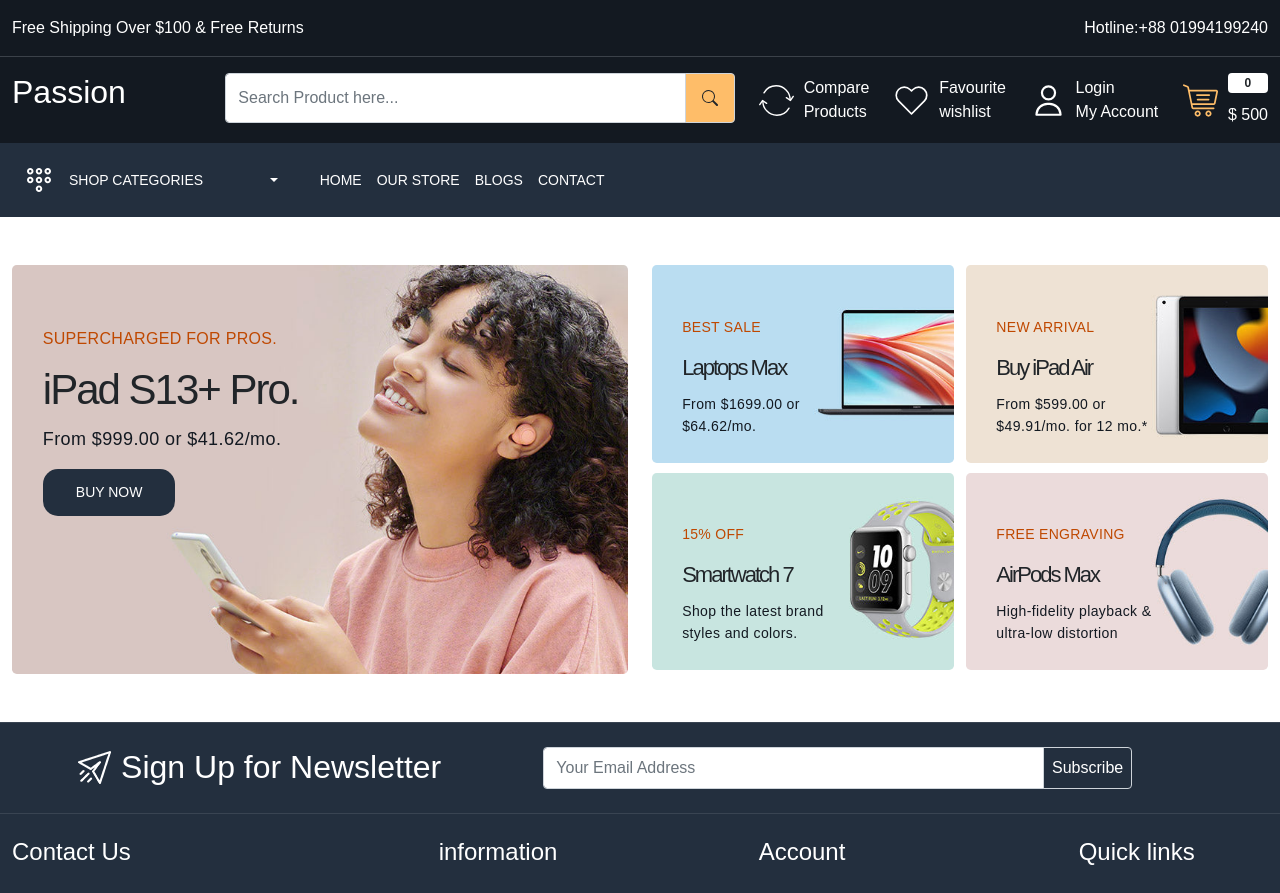
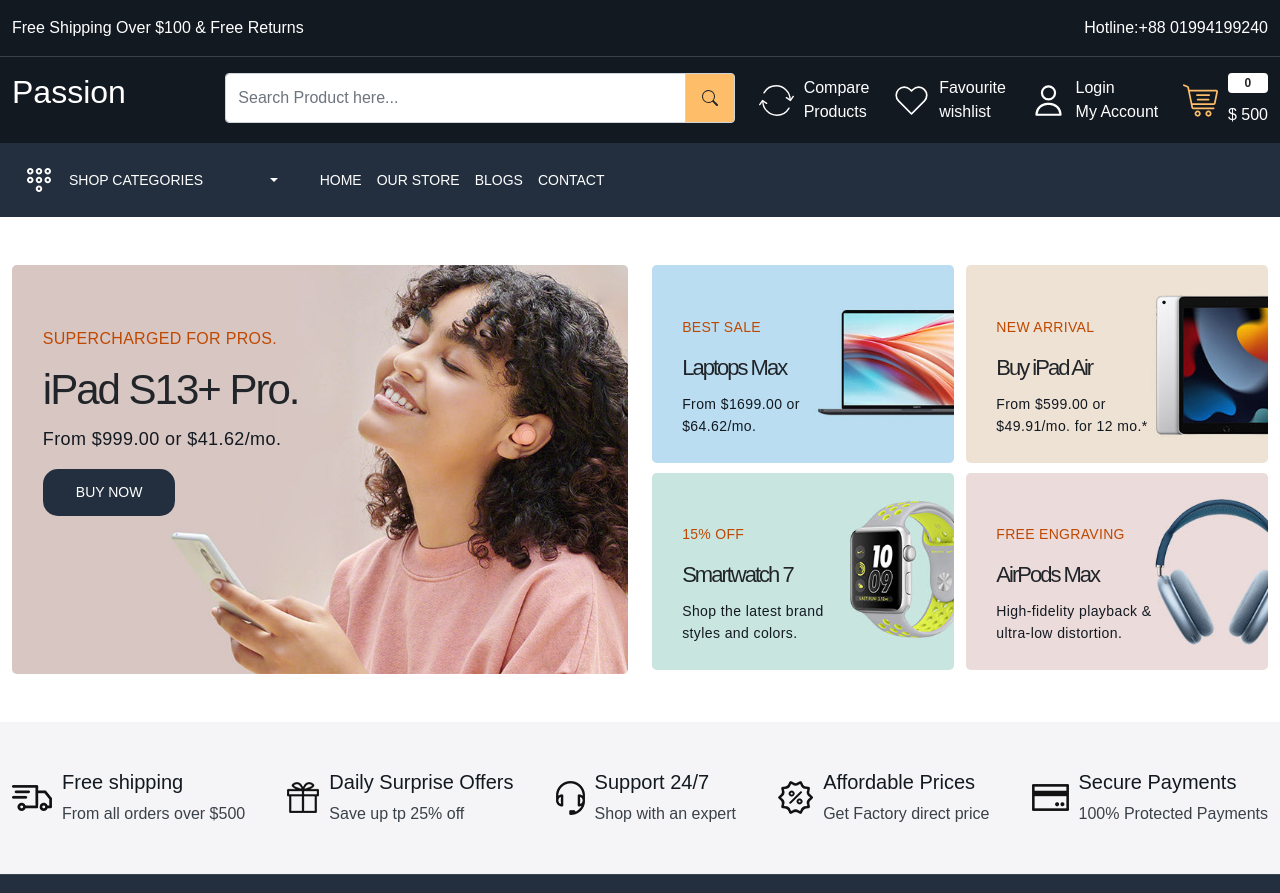
Before and after one commit to afrinzx/Passion-frontend, a React (Create React App) app: page / in a window 1280 px wide. Shown: the top 893 px of the page. Built offline with nearby package versions, Linux system fonts and the light colour scheme.

Commit message:
Section-2 of body is completed

```diff
--- a/src/App.css
+++ b/src/App.css
@@ -10,6 +10,7 @@
   --color-febd69:#febd69;
   --color-232f3e:#232f3e;
   --color-bf4800:#bf4800;
+  --color-f5f5f7:#f5f5f7;
 }
 body {
     font-family: "Rubik",sans-serif;
@@ -172,6 +173,24 @@
   width: 49%;
 }
 
+/* Home wrapper-2 */
+
+.home-wrapper-2{
+  background-color: var(--color-f5f5f7);
+
+}
+
+.home-wrapper-2 p{
+  color: var(--color-3b4149);
+  font-weight: lighter;
+}
+
+.home-wrapper-2 h5{
+  color: var(--color-131921);
+
+}
+
+/* Home wrapper-2 ends*/
 
 
 /*Home Page Ends*/
--- a/src/components/Footer.js
+++ b/src/components/Footer.js
@@ -38,7 +38,7 @@
               <h4 className="text-white mb-4">Contact Us</h4>
               <div className="footer-links d-flex flex-column">
                 <address className="text-white fs-6">
-                  house:25/B, KFC~Khilgaon,
+                  House: 25/B, KFC~Khilgaon,
                   <br />
                   M.W.Heights,Malibagh
                   <br />
--- a/src/pages/Home.js
+++ b/src/pages/Home.js
@@ -69,7 +69,7 @@
                 <div className="small-banner-content position-absolute">
                   <h4>FREE ENGRAVING</h4>
                   <h5>AirPods Max</h5>
-                  <p>High-fidelity playback &<br/> ultra-low distortion</p>
+                  <p>High-fidelity playback &<br/> ultra-low distortion.</p>
                 </div>
               </div>
               </div>
@@ -77,7 +77,50 @@
           </div>
         </div>
       </section>
-      <section>
+      <section className="home-wrapper-2 py-5">
+        <div className="container-xxl">
+            <div className="row">
+              <div className="col-12">
+                <div className="services d-flex align-items-center justify-content-between">
+                  <div className="d-flex align-items-center gap-10">
+                    <img src="images/service.png" alt="services"/>
+                    <div>
+                      <h5 >Free shipping</h5>
+                      <p className="mb-0">From all orders over $500</p>
+                    </div>
+                  </div>
+                  <div className="d-flex align-items-center gap-10">
+                    <img src="images/service-02.png" alt="services"/>
+                    <div>
+                      <h5 >Daily Surprise Offers</h5>
+                      <p className="mb-0">Save up tp 25% off</p>
+                    </div>
+                  </div>
+                  <div className="d-flex align-items-center gap-10">
+                    <img src="images/service-03.png" alt="services"/>
+                    <div>
+                      <h5 >Support 24/7</h5>
+                      <p className="mb-0">Shop with an expert</p>
+                    </div>
+                  </div>
+                  <div className="d-flex align-items-center gap-10">
+                    <img src="images/service-04.png" alt="services"/>
+                    <div>
+                      <h5 >Affordable Prices</h5>
+                      <p className="mb-0">Get Factory direct price</p>
+                    </div>
+                  </div>
+                  <div className="d-flex align-items-center gap-10">
+                    <img src="images/service-05.png" alt="services"/>
+                    <div>
+                      <h5 >Secure Payments</h5>
+                      <p className="mb-0">100% Protected Payments</p>
+                    </div>
+                  </div>
+                </div>
+              </div>
+            </div>
+        </div>
       </section>
     </>
         /*1:47:45*/
```
